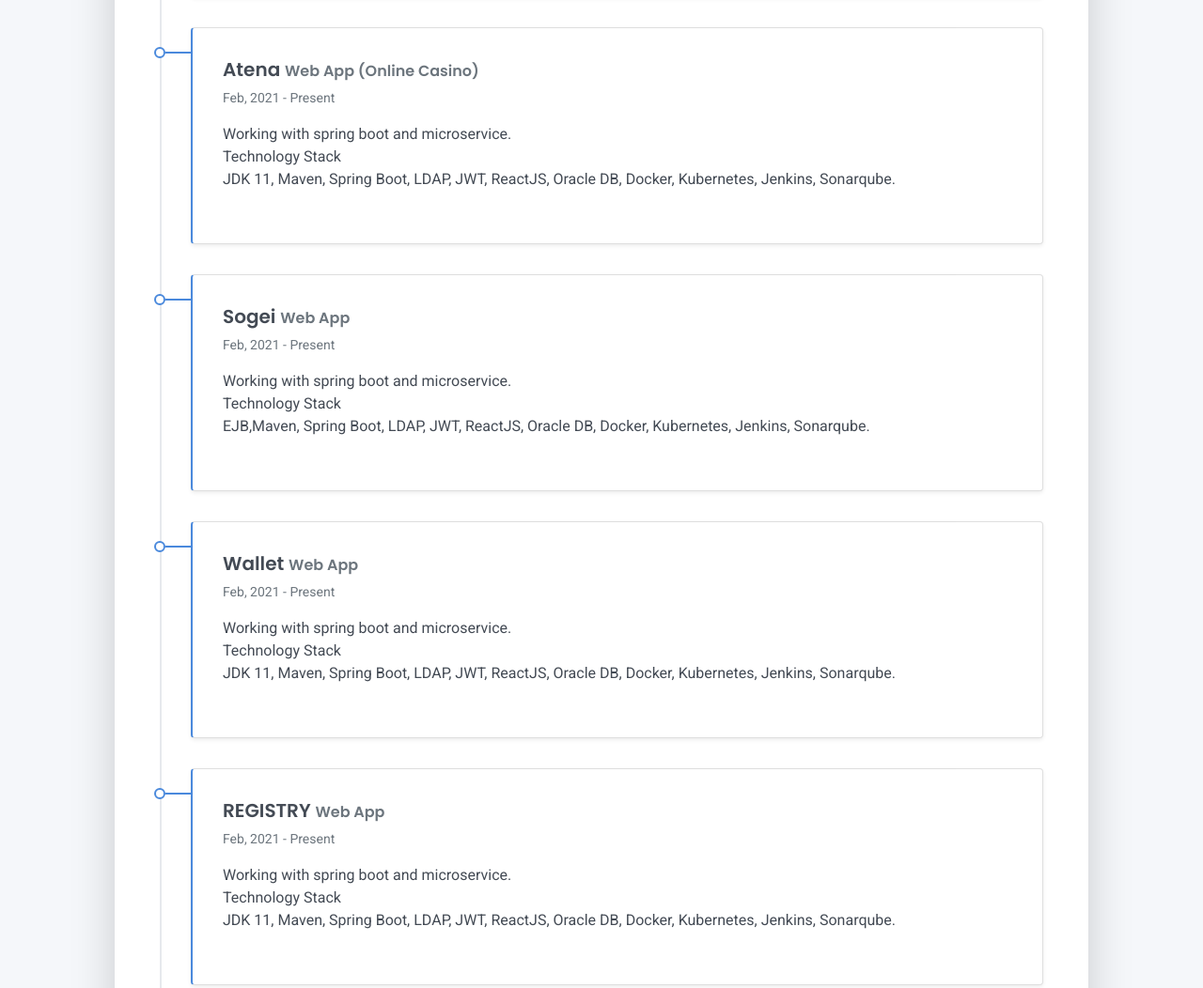
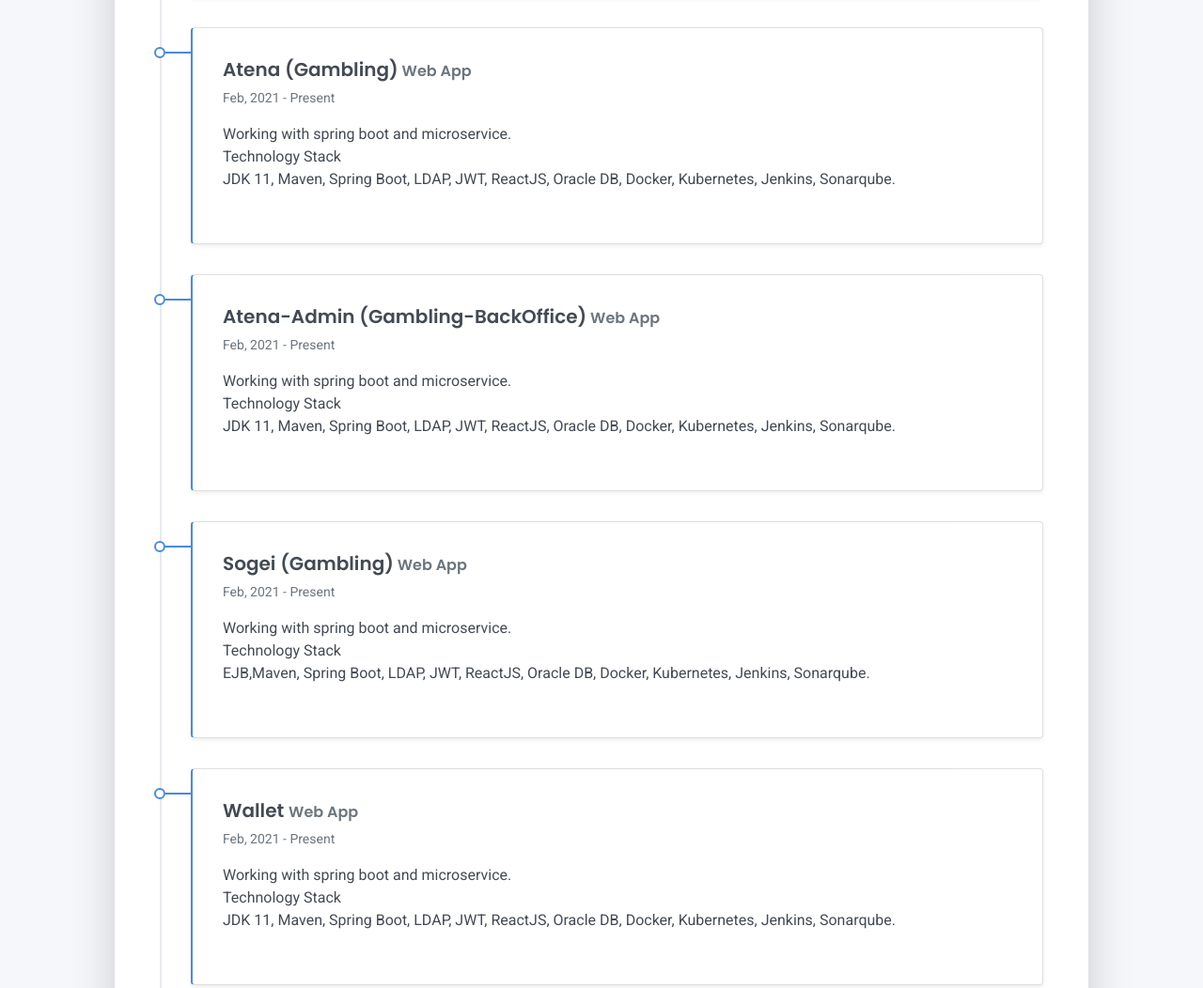
Before and after one commit to arturkorra/resume, a plain HTML site: page index.html in a window 1280 px wide. Shown: the part 6228-7280 px from the top of the page at 94% size. Drawn offline with Linux system fonts and the light colour scheme.

Commit message:
update index

```diff
--- a/index.html
+++ b/index.html
@@ -568,7 +568,20 @@
 
                       <div class="timeline-card timeline-card-primary card shadow-sm">
                         <div class="card-body">
-                          <div class="h5 mb-1">Atena <span class="text-muted h6"> Web App (Online Casino)</span></div>
+                          <div class="h5 mb-1">Atena (Gambling)<span class="text-muted h6"> Web App</span></div>
+                          <div class="text-muted text-small mb-2">Feb, 2021 - Present</div>
+                          <div>Working with spring boot and microservice.
+                          </br>
+                            Technology Stack
+                          </br>
+                            JDK 11, Maven, Spring Boot, LDAP, JWT, ReactJS, Oracle DB, Docker, Kubernetes, Jenkins, Sonarqube.</div>
+                          </br>
+                          </div>
+                        </div>
+
+                   <div class="timeline-card timeline-card-primary card shadow-sm">
+                        <div class="card-body">
+                          <div class="h5 mb-1">Atena-Admin (Gambling-BackOffice)<span class="text-muted h6"> Web App</span></div>
                           <div class="text-muted text-small mb-2">Feb, 2021 - Present</div>
                           <div>Working with spring boot and microservice.
                           </br>
@@ -581,7 +594,7 @@
 
                         <div class="timeline-card timeline-card-primary card shadow-sm">
                           <div class="card-body">
-                            <div class="h5 mb-1">Sogei <span class="text-muted h6"> Web App</span></div>
+                            <div class="h5 mb-1">Sogei (Gambling)<span class="text-muted h6"> Web App</span></div>
                             <div class="text-muted text-small mb-2">Feb, 2021 - Present</div>
                             <div>Working with spring boot and microservice.
                             </br>
@@ -607,7 +620,7 @@
 
                         <div class="timeline-card timeline-card-primary card shadow-sm">
                           <div class="card-body">
-                            <div class="h5 mb-1">REGISTRY <span class="text-muted h6"> Web App</span></div>
+                            <div class="h5 mb-1">REGISTRY (Gambling)<span class="text-muted h6"> Web App</span></div>
                             <div class="text-muted text-small mb-2">Feb, 2021 - Present</div>
                             <div>Working with spring boot and microservice.
                             </br>
```
